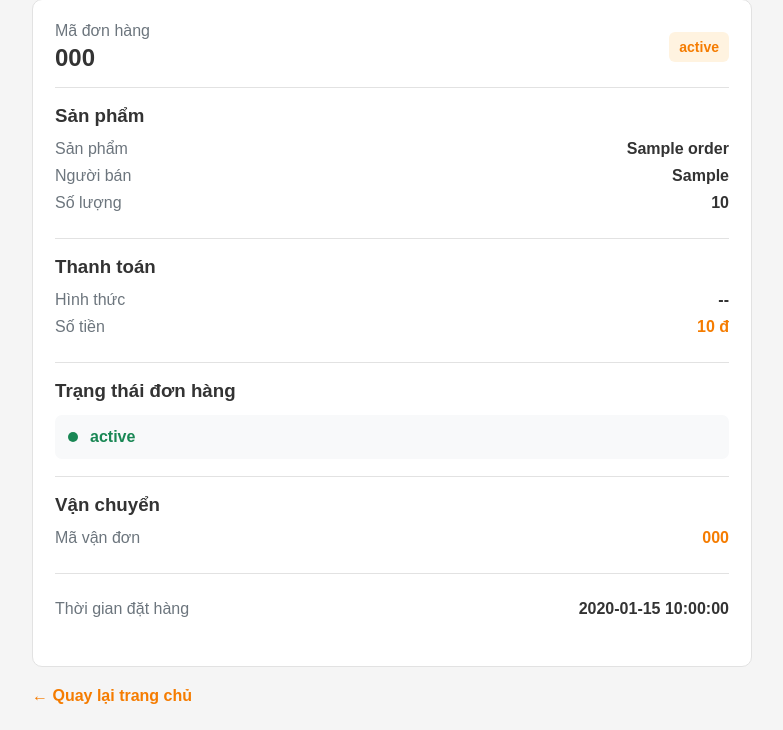
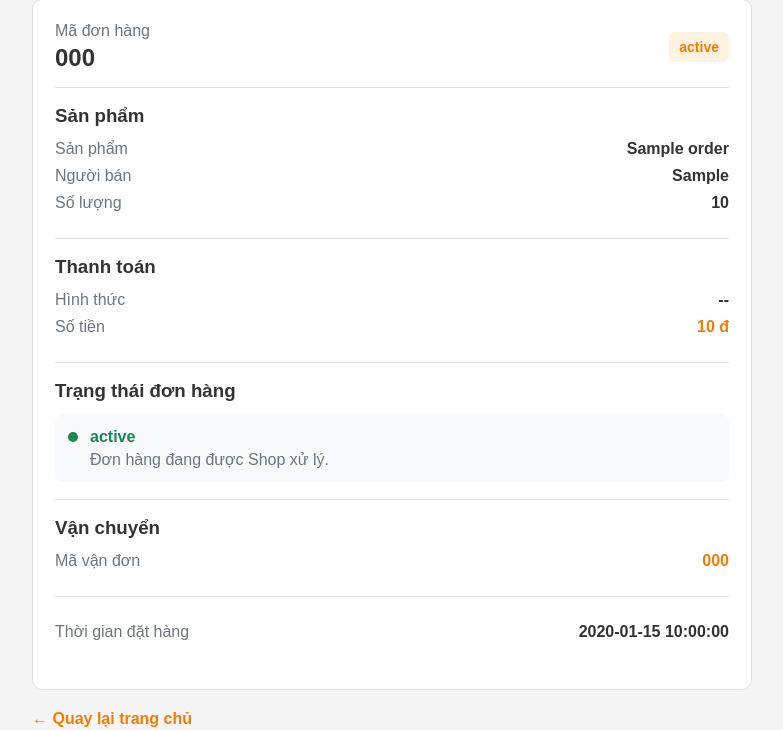
Before and after one commit to 20020899-debug/TGMODEL-SHOP-, a Flask app: template TG-Model-Preorder/templates/order_tracking.html in a window 1280 px wide. Shown: the part 480-1210 px from the top of the page, without its empty margins (248-1031 px from the left). Before the commit the page ends 1184 px from the top, so only its background shows below. Run offline with Flask 3, Linux system fonts and the light colour scheme; the template is opened without the code that fills it: most values are stand-ins (such as "Sample title", 1, 10 or a date in 2020).

Commit message:
Update order_tracking.html

```diff
--- a/TG-Model-Preorder/templates/order_tracking.html
+++ b/TG-Model-Preorder/templates/order_tracking.html
@@ -306,12 +306,33 @@
                         </strong>
 
 
-                        {% if order["status"] == "Chưa thanh toán" %}
+                        <!-- =============================
+                             CHỜ XÁC NHẬN
+                             Dùng cho đơn không cần
+                             thanh toán qua PayOS
+                             ============================= -->
+
+                        {% if order["status"] == "Chờ xác nhận" %}
+
+                            <p>
+                                Shop đã nhận được đơn hàng của bạn và đang chờ xác nhận.
+                            </p>
+
+
+                        <!-- =============================
+                             CHƯA THANH TOÁN
+                             ============================= -->
+
+                        {% elif order["status"] == "Chưa thanh toán" %}
 
                             <p>
                                 Đơn hàng đang chờ thanh toán.
                             </p>
 
+
+                        <!-- =============================
+                             ĐÃ CỌC
+                             ============================= -->
 
                         {% elif order["status"] == "Đã cọc" %}
 
@@ -320,12 +341,20 @@
                             </p>
 
 
+                        <!-- =============================
+                             ĐÃ FULL
+                             ============================= -->
+
                         {% elif order["status"] == "Đã chuyển khoản full" %}
 
                             <p>
                                 Shop đã nhận đủ tiền thanh toán.
                             </p>
 
+
+                        <!-- =============================
+                             CHUẨN BỊ HÀNG
+                             ============================= -->
 
                         {% elif order["status"] == "Đang chuẩn bị hàng" %}
 
@@ -334,12 +363,20 @@
                             </p>
 
 
+                        <!-- =============================
+                             ĐÃ GỬI
+                             ============================= -->
+
                         {% elif order["status"] == "Đã gửi hàng" %}
 
                             <p>
                                 Đơn hàng đã được bàn giao cho đơn vị vận chuyển.
                             </p>
 
+
+                        <!-- =============================
+                             HOÀN THÀNH
+                             ============================= -->
 
                         {% elif order["status"] == "Hoàn thành" %}
 
@@ -348,6 +385,10 @@
                             </p>
 
 
+                        <!-- =============================
+                             HỦY
+                             ============================= -->
+
                         {% elif order["status"] == "Đã hủy" %}
 
                             <p>
@@ -355,10 +396,25 @@
                             </p>
 
 
+                        <!-- =============================
+                             HẾT HẠN
+                             ============================= -->
+
                         {% elif order["status"] == "Hết hạn thanh toán" %}
 
                             <p>
                                 Đơn hàng đã hết thời gian thanh toán.
+                            </p>
+
+
+                        <!-- =============================
+                             TRẠNG THÁI KHÁC
+                             ============================= -->
+
+                        {% else %}
+
+                            <p>
+                                Đơn hàng đang được Shop xử lý.
                             </p>
 
                         {% endif %}
```
